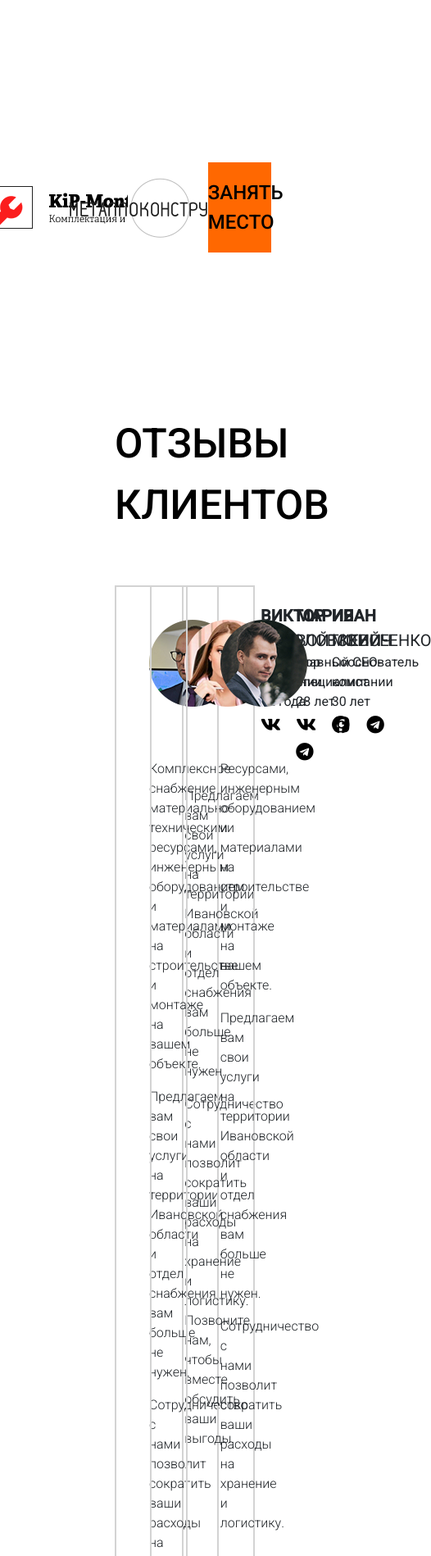
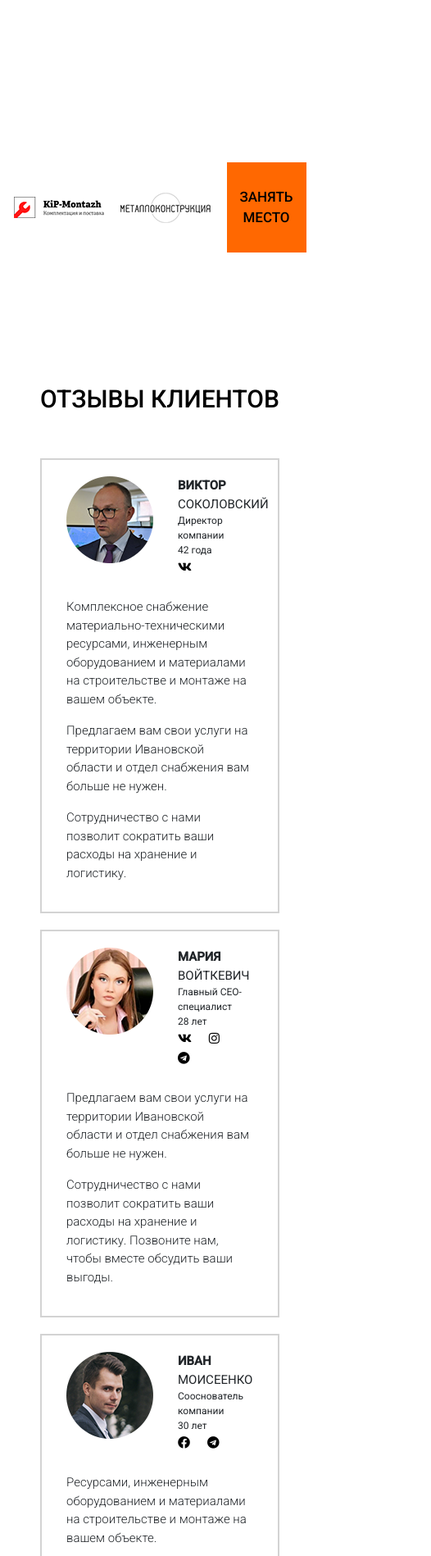
Before and after one commit to MaksimEgorov/fixa, a website: page app/index.html in a window 390 px wide. Shown: the part 1883-3781 px from the top of the page at 82% size, 526 px wide, since content can reach past the window. Drawn offline with nearby package versions, Linux system fonts and the light colour scheme; files that its build step writes are made by us from their sources; files whose address does not match are found by name.

Commit message:
full 720 adaptation

```diff
--- a/app/index.html
+++ b/app/index.html
@@ -160,17 +160,19 @@
       </div>
       <div class="row">
         <div class="projects-wrapper">
-          <div class="col-3">
+          <div class="col-3 project__item-container">
             <div class="project__item">
-              <img src="images/kip-montage.png">
+              <img class="img__visible-desktop" src="images/kip-montage.png">
+              <img class="img__visible-mobile" src="images/kip-montage-small.png">
             </div>
           </div>
-          <div class="col-3">
+          <div class="col-3 project__item-container">
             <div class="project__item">
-              <img src="images/metalokonstruct.png">
+              <img class="img__visible-desktop" src="images/metalokonstruct.png">
+              <img class="img__visible-mobile" src="images/metalokonstruct-small.png">
             </div>
           </div>
-          <div class="col-3">
+          <div class="col-3 project__item-container">
             <div class="project__item">
               <button class="book-btn">Занять место</button>
             </div>
@@ -192,7 +194,7 @@
         </div>
       </div>
       <div class="row justify-content-center">
-        <div class="col-4">
+        <div class="col-4 width-60">
           <div class="feedback-container">
             <div class="feedback-container__heading">
               <div class="feedback-container__photo">
@@ -220,7 +222,7 @@
             <div class="feedback-container__text"></div>
           </div>
         </div>
-        <div class="col-4">
+        <div class="col-4 width-60">
           <div class="feedback-container">
             <div class="feedback-container__heading">
               <div class="feedback-container__photo"><img src="images/Maria_photo.png"></div>
@@ -245,7 +247,7 @@
             </div>
           </div>
         </div>
-        <div class="col-4">
+        <div class="col-4 width-60">
           <div class="feedback-container">
             <div class="feedback-container__heading">
               <div class="feedback-container__photo"><img src="images/ivan_photo.png"></div>
@@ -290,7 +292,7 @@
         </div>
       </div>
       <div class="row justify-content-center">
-        <div class="col-6">
+        <div class="col-6 why-me__container">
           <div class="why-me__content">
             <p>Сложно сказать, почему некоторые особенности внутренней политики
               рассмотрены исключительно в разрезе маркетинговых и финансовых предпосылок.</p>
@@ -342,7 +344,7 @@
   <!-- Footer-second Section -->
 
   <div class="footer-bottom">
-    <div class="container">
+    <div class="container footer-bottom__container">
       <div class="row justify-content-center">
         <div class="footer__bottom location">
           <a href="#" class="footer__bottom__agreement location__city">Согласие на обработку данных <i
--- a/app/styles/_partials/_feedbacks.scss
+++ b/app/styles/_partials/_feedbacks.scss
@@ -13,6 +13,7 @@
     color: #000000;
     margin-top: 90px;
     margin-bottom: 60px;
+    transition: all 0.3s;
   }
 
   .feedback-container {
@@ -67,9 +68,11 @@
         }
       }
 
-      .feedback-container__author-massage {
-        font-size: 18px;
-      }
+
+    }
+
+    .feedback-container__author-massage {
+      font-size: 16px;
     }
   }
 
@@ -79,3 +82,57 @@
     text-transform: uppercase;
   }
 }
+
+
+@media (max-width: 1380px) {
+  .feedbacks {
+    padding-left: 0;
+    padding-right: 0;
+    margin-bottom: 50px;
+  }
+}
+
+@media (max-width: 1111px) {
+  .feedbacks .feedbacks-header {
+    font-size: 30px;
+    margin-top: 50px;
+    margin-bottom: 50px;
+  }
+
+  .feedbacks .feedback-container {
+    padding-left: 30px;
+    padding-right: 30px;
+  }
+
+  .feedbacks .feedback-container .feedback-container__heading .feedback-container__photo {
+    margin-top: 0;
+  }
+
+  .feedbacks .feedback-container .feedback-container__heading .author-container .feedback-container__author {
+    font-size: 15px;
+  }
+
+  .feedbacks .feedback-container .feedback-container__heading .author-container .feedback-container__author-profile {
+    font-size: 12px;
+  }
+
+  .feedbacks .feedback-container .feedback-container__heading .author-container .social-logo.social-logo--vk,
+  .feedbacks .feedback-container .feedback-container__heading .author-container .social-logo.social-logo--instagram,
+  .feedbacks .feedback-container .feedback-container__heading .author-container .social-logo.social-logo--telegram,
+  .feedbacks .feedback-container .feedback-container__heading .author-container .social-logo.social-logo--facebook {
+    font-size: 15px;
+  }
+
+  .col-4.width-60 {
+    max-width: 80%;
+    flex: 0 0 100%;
+    margin-bottom: 20px;
+  }
+
+  .feedbacks .feedback-container .feedback-container__author-massage {
+    font-size: 15px;
+  }
+  .feedbacks .feedbacks__more-btn.more-btn{
+    margin-top: 20px;
+  }
+}
--- a/app/styles/_partials/_footer.scss
+++ b/app/styles/_partials/_footer.scss
@@ -45,3 +45,18 @@
     }
   }
 }
+
+
+@media (max-width: 1111px){
+  .footer .footer__navigation.navigation-menu .navigation__item {
+    padding-left: 17px;
+    padding-right: 17px;
+    font-size: 15px;
+  }
+
+  .container.footer-bottom__container{
+    margin-right: 0;
+    margin-left: 0;
+    max-width: 100%;
+  }
+}
--- a/app/styles/_partials/_navigation.scss
+++ b/app/styles/_partials/_navigation.scss
@@ -55,10 +55,18 @@
 }
 
 @media (max-width: 1420px) {
-  .navigation-menu .navigation__item{
+  .navigation-menu .navigation__item {
+    padding-left: 40px;
+    padding-right: 40px;
+  }
+}
+
+
+
+@media (max-width: 1111px) {
+  .navigation-menu .navigation__item {
     padding-left: 17px;
     padding-right: 17px;
     font-size: 15px;
   }
-
 }
--- a/app/styles/_partials/_projects.scss
+++ b/app/styles/_partials/_projects.scss
@@ -14,6 +14,7 @@
     color: white;
     margin-top: 90px;
     margin-bottom: 60px;
+    transition: all 0.3s;
   }
 
   .projects-wrapper {
@@ -28,6 +29,14 @@
       align-items: center;
       height: 110px;
       width: 100%;
+
+      .img__visible-desktop {
+        display: block;
+      }
+
+      .img__visible-mobile {
+        display: none;
+      }
 
       .book-btn {
         display: inline-block;
@@ -53,8 +62,25 @@
 }
 
 
-@media (max-width: 1111px){
-  .projects .projects__header{
+@media (max-width: 1111px) {
+  .projects .projects__header {
     font-size: 30px;
   }
+
+  .projects .projects-wrapper .project__item .img__visible-desktop {
+    display: none;
+  }
+
+  .projects .projects-wrapper .project__item .img__visible-mobile {
+    display: block;
+  }
+
+  .col-3.project__item-container{
+    flex-basis: 30%;
+    max-width: none;
+  }
+
+  .projects .projects-wrapper .project__item .book-btn{
+    font-size: 17px;
+  }
 }
--- a/app/styles/_partials/_why-me.scss
+++ b/app/styles/_partials/_why-me.scss
@@ -1,23 +1,46 @@
-.why-me{
+.why-me {
   width: 100%;
   background-color: #f1f1f1;
   padding-top: 100px;
 }
 
-.why-me__tagline.header-tagline{
+.why-me__tagline.header-tagline {
   margin-bottom: 50px;
+  transition: all 0.3s;
 }
 
-.why-me__content{
+.why-me__content {
   font-size: 18px;
   padding-left: 50px;
   padding-right: 50px;
   margin-bottom: 50px;
 }
 
-.why-me__contact-btn.more-btn{
+.why-me__contact-btn.more-btn {
   width: 180px;
   height: 50px;
   margin-bottom: 100px;
   text-transform: uppercase;
 }
+
+@media (max-width: 1111px) {
+    .why-me{
+        padding-top: 30px;
+    }
+
+    .header-tagline{
+        font-size: 24px;
+    }
+
+    .why-me__tagline.header-tagline{
+        margin-bottom: 30px;
+    }
+
+    .col-6.why-me__container{
+        flex-basis: 90%;
+        max-width: 90%;
+    }
+    .why-me__contact-btn.more-btn{
+      margin-bottom: 60px;
+    }
+}
```
Lines whose indentation alone changed are shown as unchanged.
